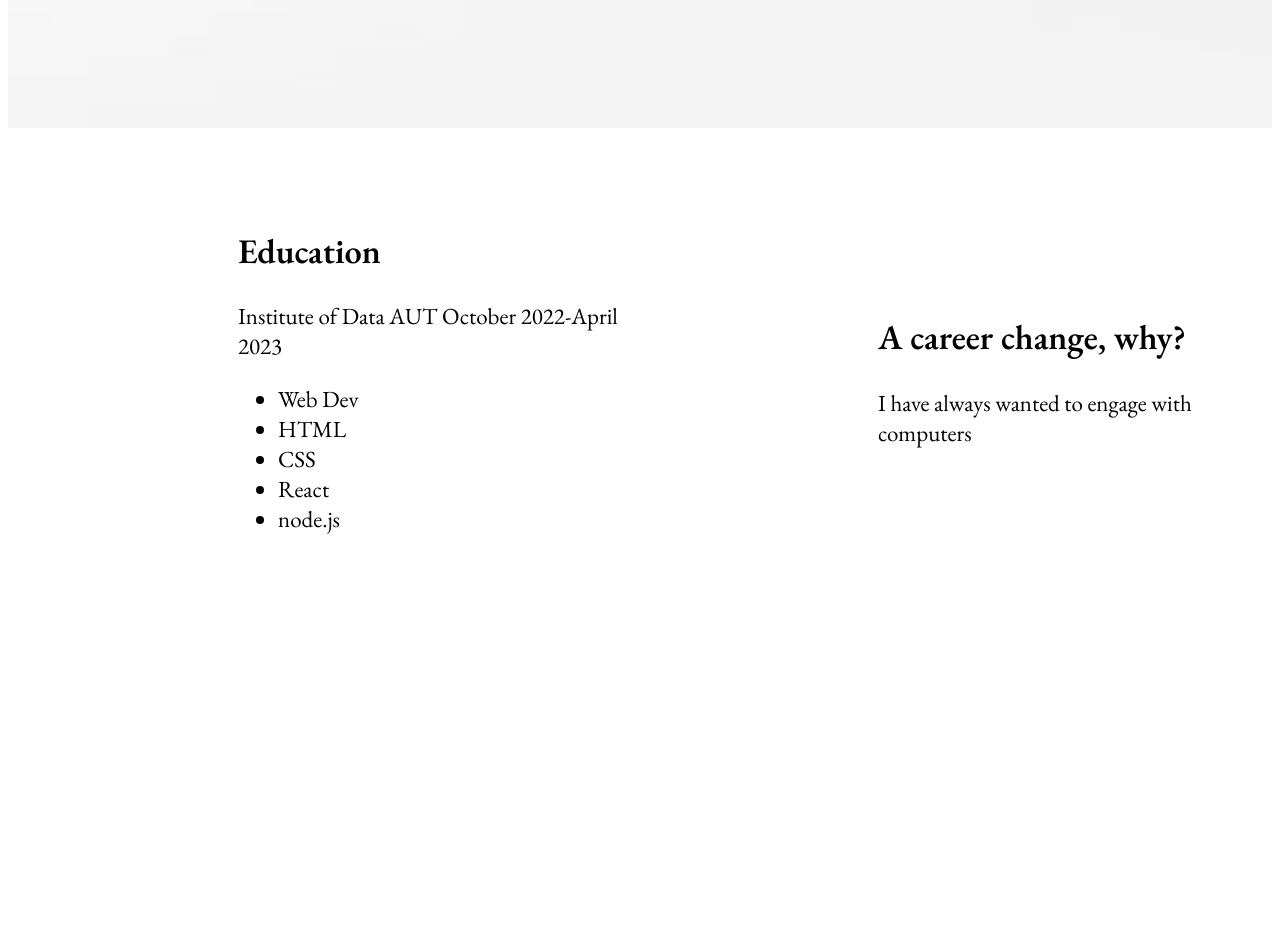
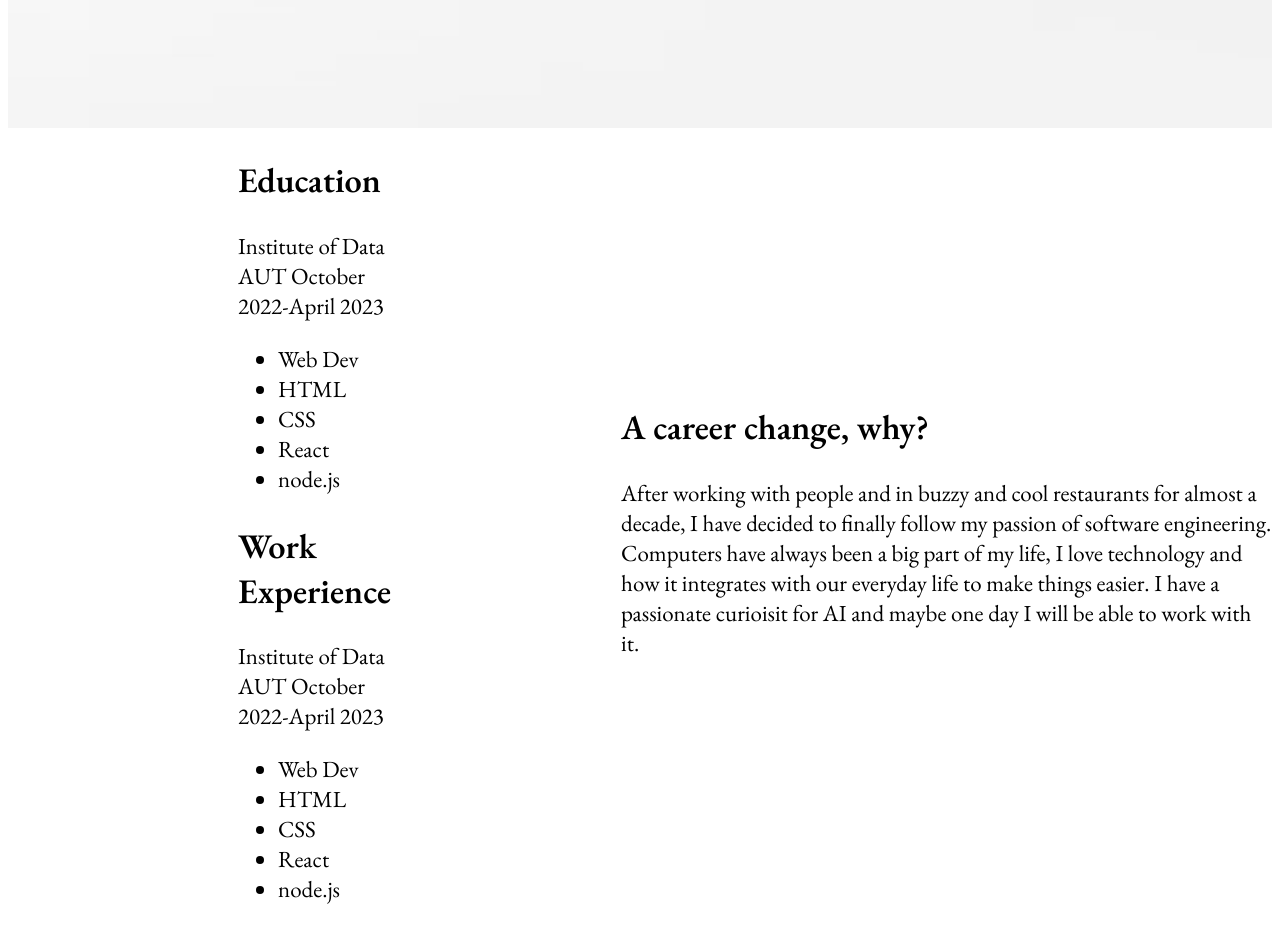
Before and after one commit to Alhaziello/Module2, a plain HTML site: page Lab4MyWebsite/index.html in a window 1280 px wide. Shown: the part 880-1823 px from the top of the page. Drawn offline with nearby package versions, Linux system fonts and the light colour scheme.

Commit message:
nojekyll

```diff
--- a/Lab4MyWebsite/index.html
+++ b/Lab4MyWebsite/index.html
@@ -57,10 +57,10 @@
             margin: 4px 2px;
             cursor: pointer;
         }
-        .button:hover{
+            .button:hover{
             background-color: forestgreen;
         }
-        .button:active{
+            .button:active{
             background-color: green;
         }
         .midwrapper{
@@ -73,14 +73,17 @@
             align-items: center;
             flex-direction: row;
         }
-        .textmid {
+        .resume {
+            position: relative;
+            top: 150px;
             margin-left: 230px;
             font-size: 23px;
         }
         .longerpage{
-            height: 4000px;
+            height: 1500px;
         }
     </style>
+
     <title>Antonio's presentation page </title>
 </head>
 
@@ -108,7 +111,7 @@
     </section>
 
     <section class="midwrapper">
-        <div class="textmid">
+        <div class="resume">
             <h1>Education</h1>
             <p>Institute of Data AUT October 2022-April 2023 </p>
             <ul>
@@ -118,10 +121,21 @@
                 <li>React</li>
                 <li>node.js</li>
             </ul>
+            <h1>Work Experience</h1>
+            <p>Institute of Data AUT October 2022-April 2023 </p>
+            <ul>
+                <li>Web Dev</li>
+                <li>HTML</li>
+                <li>CSS</li>
+                <li>React</li>
+                <li>node.js</li>
+            </ul>
         </div>
-        <div class="textmid">
+        <div class="resume">
             <h1>A career change, why? </h1>
-            <p>I have always wanted to engage with computers </p>
+            <p>After working with people and in buzzy and cool restaurants for almost a decade, I have decided to finally follow my passion of software engineering.
+                Computers have always been a big part of my life, I love technology and how it integrates with our everyday life to make things easier. I have a passionate
+                curioisit for AI and maybe one day I will be able to work with it. </p>
         </div>
     </section>
     <div class="longerpage">
```
